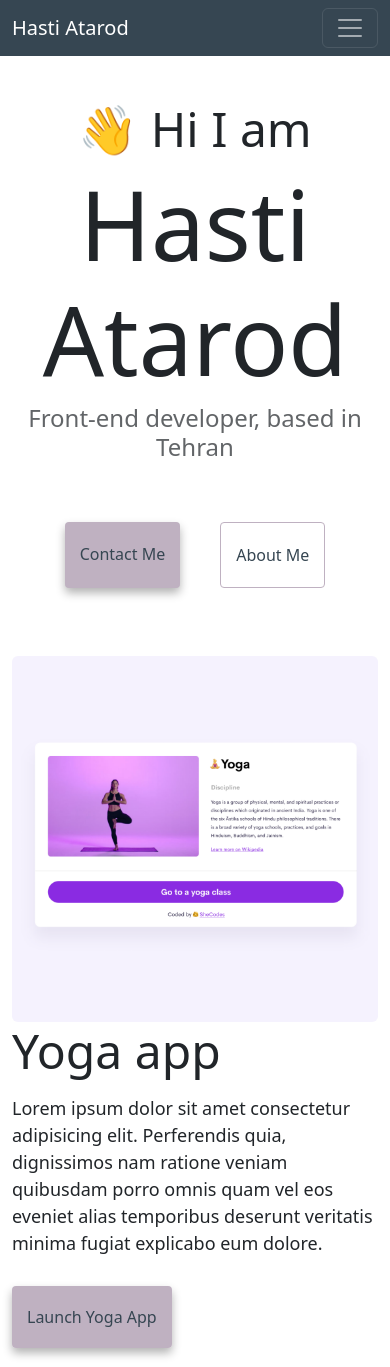
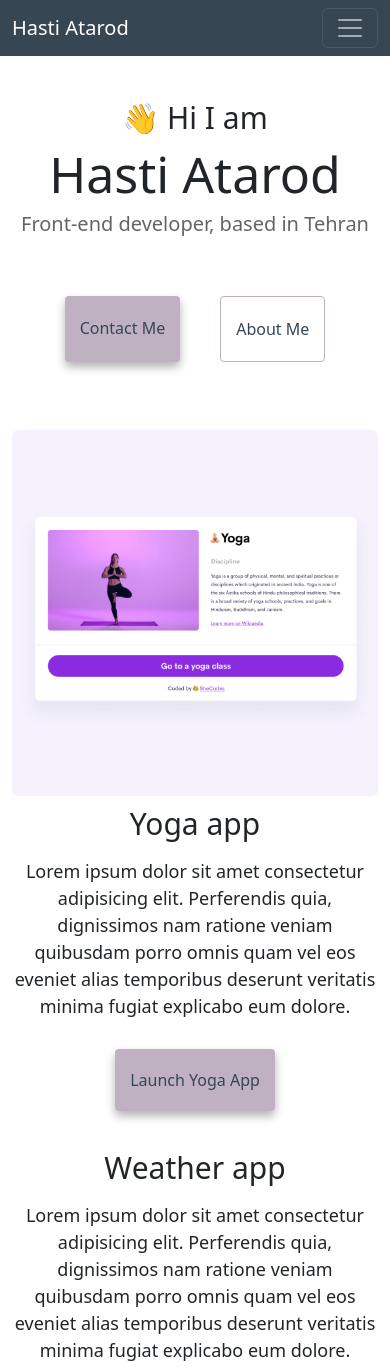
Before and after one commit to hastiatarod/my-portfolio, a plain HTML site: page index.html in a window 390 px wide. Shown: the top 1367 px of the page. Drawn offline with nearby package versions, Linux system fonts and the light colour scheme.

Commit message:
responsive in small devices

```diff
--- a/src/styles.css
+++ b/src/styles.css
@@ -7,6 +7,27 @@
 
 body {
   margin: 100px 0 !important;
+}
+@media (max-width: 576px) {
+  body h1 {
+    font-size: 50px !important;
+  }
+  body h2 {
+    font-size: 30px !important;
+  }
+  body h3 {
+    font-size: 20px !important;
+  }
+  .col-md-6 h2 {
+    margin-top: 10px;
+    text-align: center;
+  }
+  .col-md-6 p {
+    text-align: center;
+  }
+  .mt-5 {
+    text-align: center;
+  }
 }
 
 h1,
```
